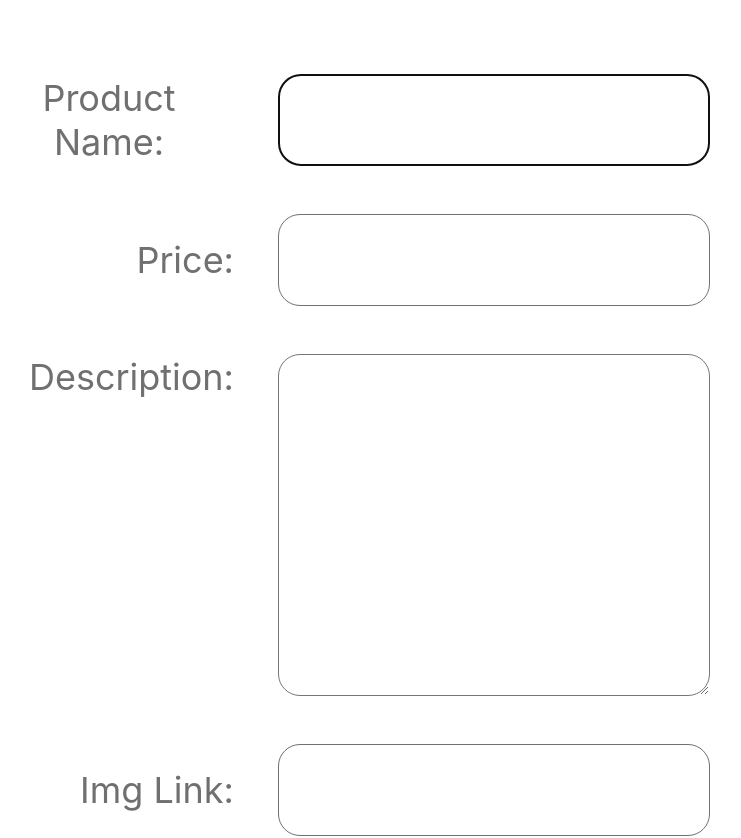
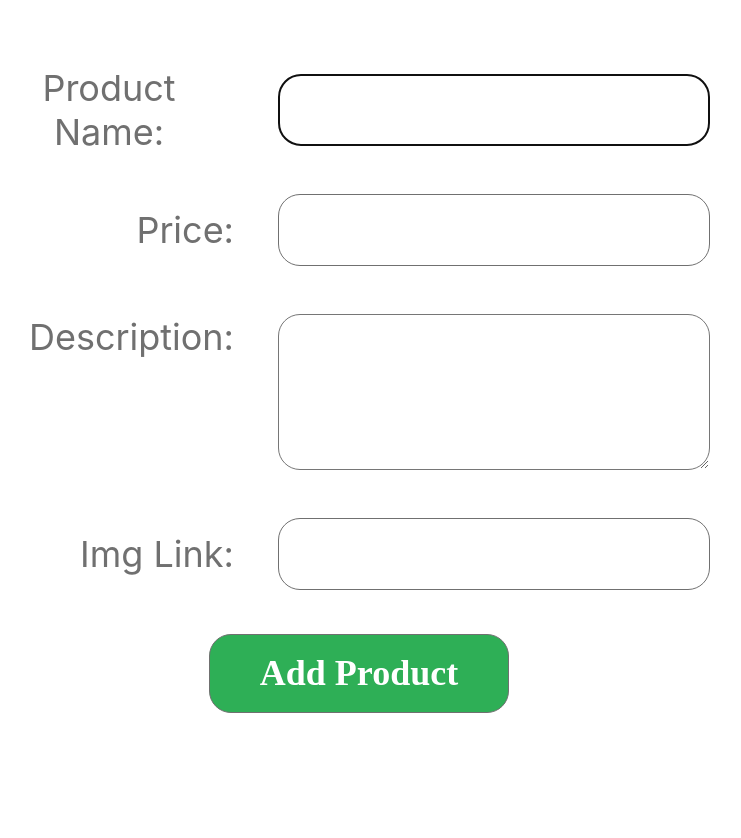
Before and after one commit to akildunne/p3-grocery-store, a React (Create React App) app in the folder client/: page /add in a window 1280 px wide. Shown: the top 838 px of the page, without its empty margins (281-1022 px from the left). After the commit the page ends 800 px from the top, so only its background shows below. Built offline with nearby package versions, Linux system fonts and the light colour scheme.

Commit message:
fixed input row heights

```diff
--- a/client/src/screens/ProductCreate.jsx
+++ b/client/src/screens/ProductCreate.jsx
@@ -26,7 +26,7 @@ const LabelContainer = styled.label`
 const InputContainer = styled.input`
   justify-self: flex-end;
   width: 400px;
-  height: 60px;
+  height: 40px;
   margin: 24px;
   border: 1px solid #707070;
   border-radius: 22px;
@@ -118,7 +118,7 @@ const ProductCreate = (props) => {
         />
         <LabelTextArea>Description:</LabelTextArea>
         <TextArea
-          rows={10}
+          rows={4}
           columns={20}
           value={product.description}
           name="description"
```
